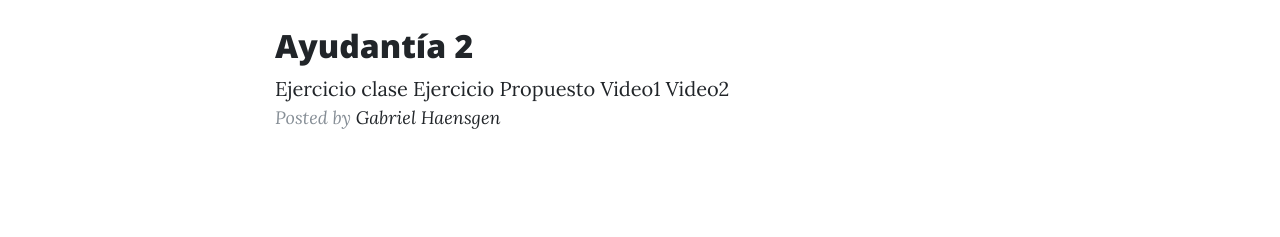
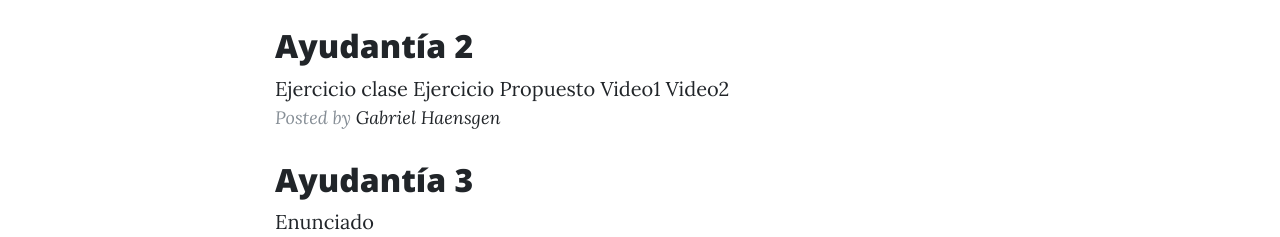
Before and after one commit to Haensgen/programacion, a website: page index.html in a window 1280 px wide. Shown: the part 715-952 px from the top of the page. Drawn offline with nearby package versions, Linux system fonts and the light colour scheme.

Commit message:
Update index.html

```diff
--- a/index.html
+++ b/index.html
@@ -81,6 +81,13 @@
             <a href="https://haensgen.github.io">Gabriel Haensgen</a>
 
 
+                   <h2 class="post-title">
+            Ayudantía 3
+                      </h2>
+             <a href='ayudantias/ayudantia3.pdf'>Enunciado</a>
+
+
+
 
   <!-- Footer -->
   <footer>
```
